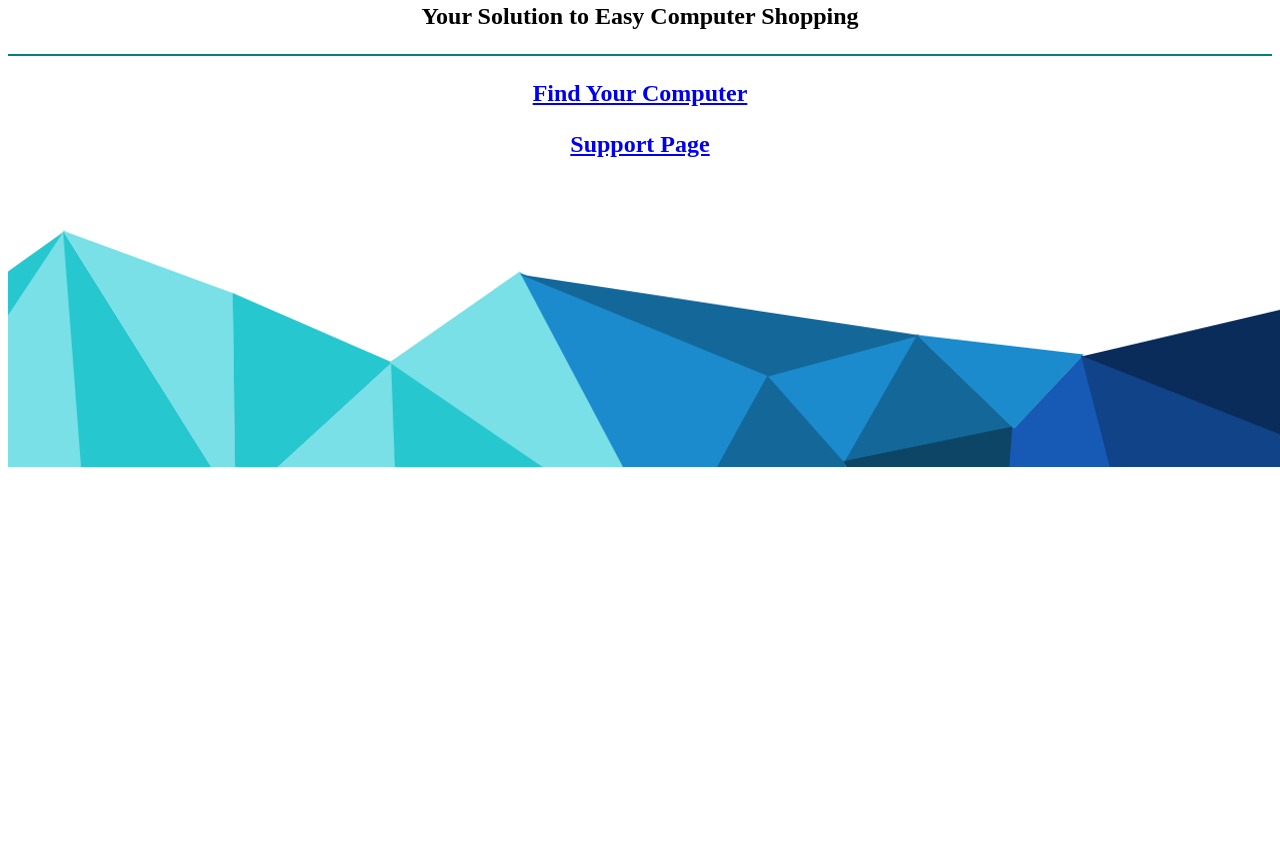
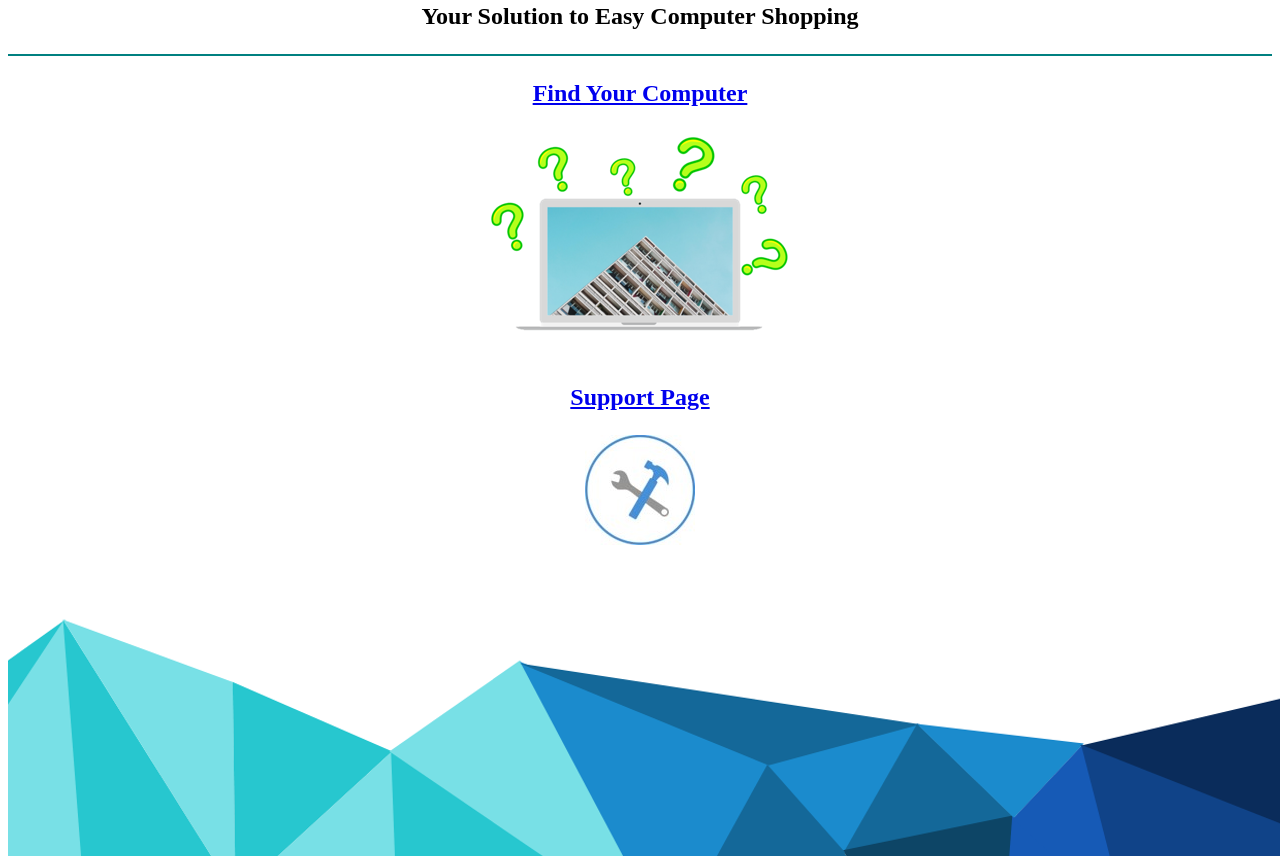
Before and after one commit to dant40/techvocate, a plain HTML site: page SplashScreen.html in a window 1280 px wide. Shown: the part 79-947 px from the top of the page. Before the commit the page ends 800 px from the top, so only its background shows below. Drawn offline with Linux system fonts and the light colour scheme.

Commit message:
Continued Work on Splash Page

```diff
--- a/SplashScreen.html
+++ b/SplashScreen.html
@@ -6,7 +6,10 @@
 <h2 ><p align="center">Your Solution to Easy Computer Shopping</p></h2>
     <hr color=teal>
     <h2><p align="center" ><a href="index.html">Find Your Computer</a></p></h2>
+    <h2 align="center"><img src="Laptop.png"></h2>
     <h2><p  align="center"><a href="SupportPage.html">Support Page</a></p></h2>
+    <h2 align="center"><img src="SupportIcon.png"></h2>
+
     <img src="splashPageBase.png">
 <body>
 
```
Also changed, not shown: index.html (+0 -11 lines), Laptop.png (added), SupportIcon.png (added).
